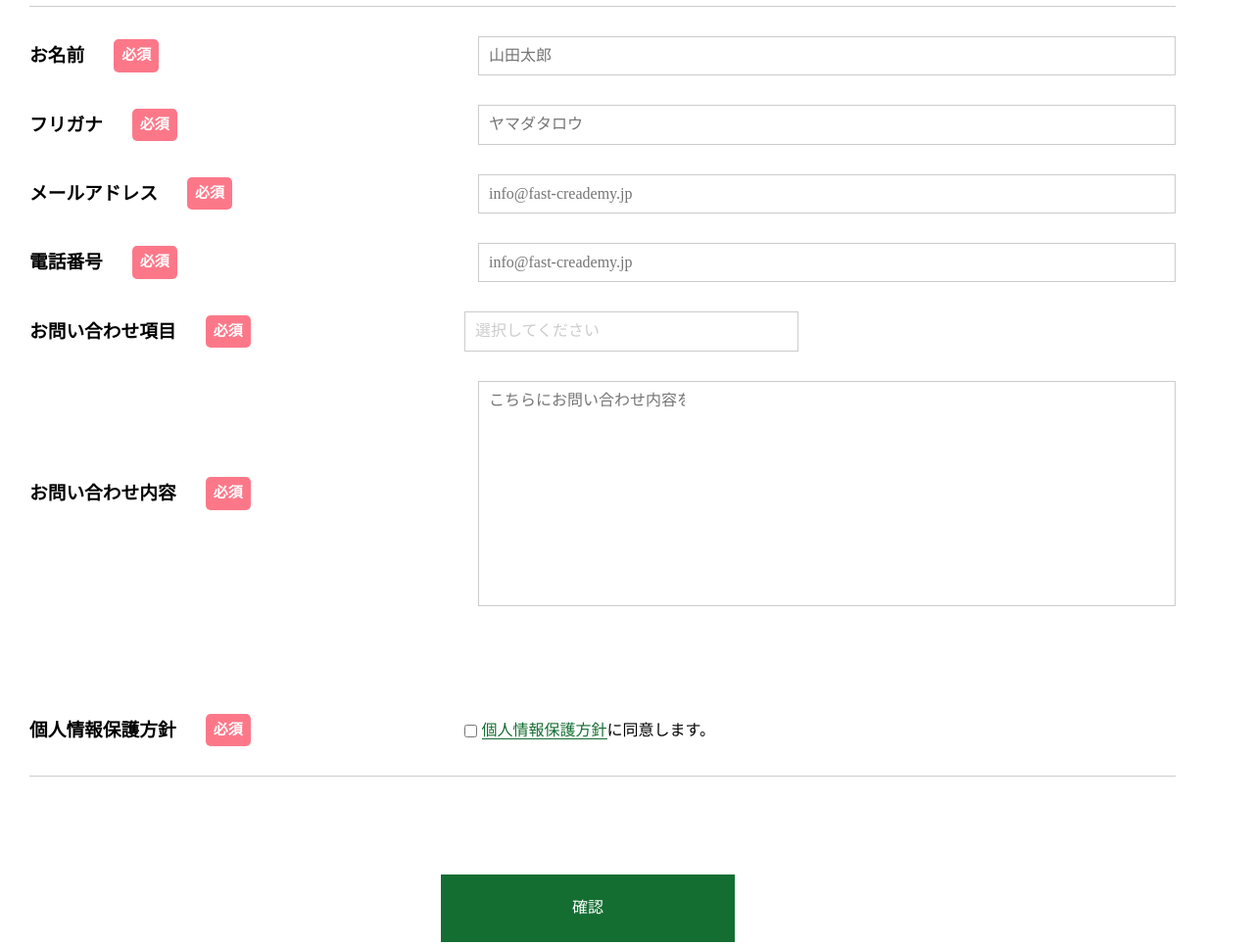
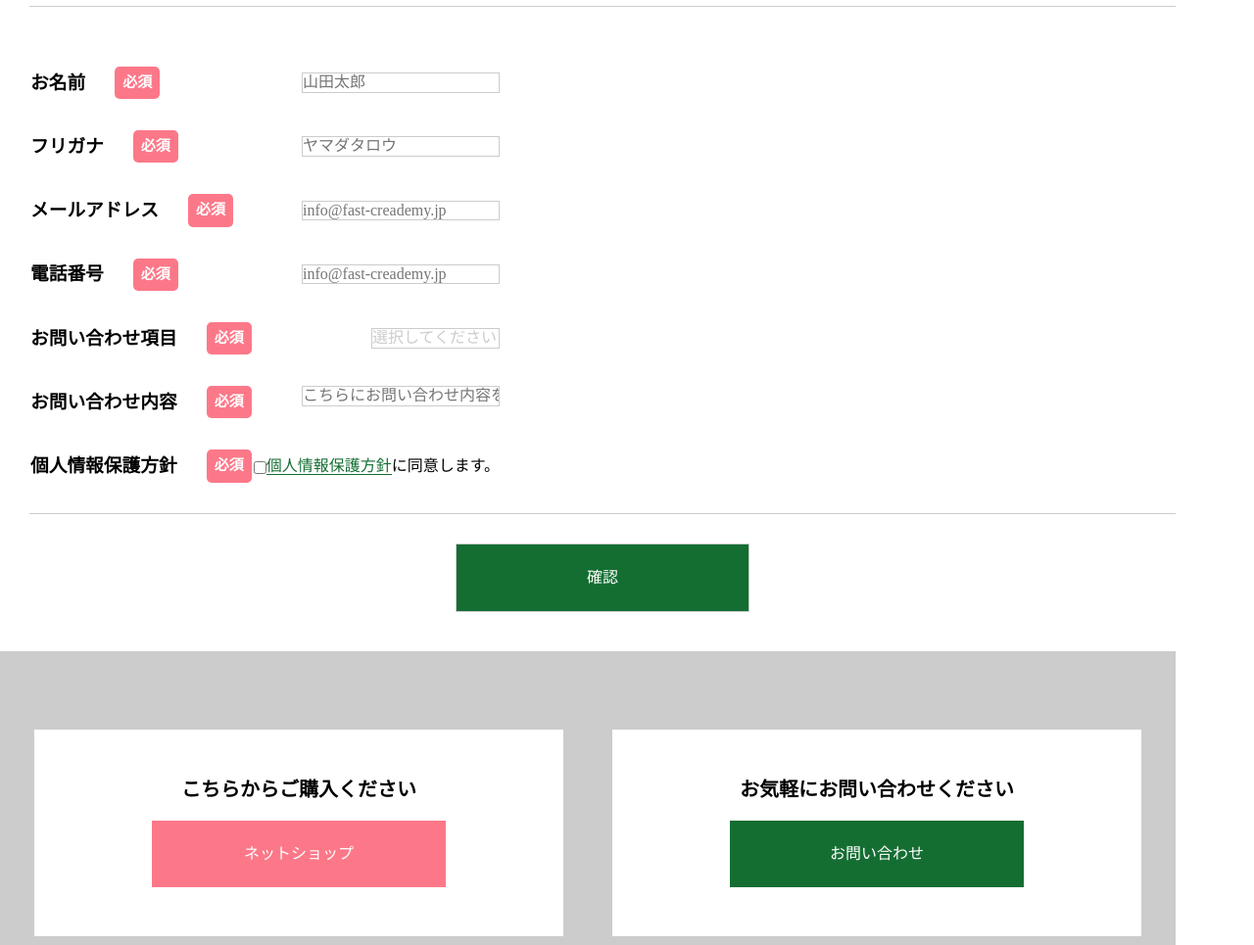
Before and after one commit to kanamo-r/contact, a plain HTML site: page index.html in a window 1280 px wide. Shown: the part 800-1765 px from the top of the page at 98% size. Drawn offline with Linux system fonts and the light colour scheme; files whose address does not match are found by name.

Commit message:
HTML・CSSを更新しました

```diff
--- a/index.html
+++ b/index.html
@@ -42,81 +42,79 @@
     </section>
     <section class="sec_02">
       <div class="wrapper">
-        <div class="sec_02_box">
-          <div class="sec_02_box_left">
+        <form>
+          <table class="sec_02_tbl">
+            <tr>
+              <td class="sec_02_left">
                 <h3>お名前</h3>
                 <p>必須</p>
-          </div>
-          <div class="sec_02_box_right">
+              </td>
+              <td class="sec_02_right">
                 <input type="text" placeholder="山田太郎">
-          </div>
-        </div>
-        <div class="sec_02_box">
-          <div class="sec_02_box_left">
+              </td>
+            </tr>
+            <tr>
+              <td class="sec_02_left">
                 <h3>フリガナ</h3>
                 <p>必須</p>
-          </div>
-          <div class="sec_02_box_right">
+              </td>
+              <td class="sec_02_right">
                 <input type="text" placeholder="ヤマダタロウ">
-          </div>
-        </div>
-        <div class="sec_02_box">
-          <div class="sec_02_box_left">
+              </td>
+            </tr>
+            <tr>
+              <td class="sec_02_left">
                 <h3>メールアドレス</h3>
                 <p>必須</p>
-          </div>
-          <div class="sec_02_box_right">
+              </td>
+              <td class="sec_02_right">
                 <input type="text" placeholder="info@fast-creademy.jp">
-          </div>
-        </div>
-        <div class="sec_02_box">
-          <div class="sec_02_box_left">
+              </td>
+            </tr>
+            <tr>
+              <td class="sec_02_left">
                 <h3>電話番号</h3>
                 <p>必須</p>
-          </div>
-          <div class="sec_02_box_right">
+              </td>
+              <td class="sec_02_right">
                 <input type="text" placeholder="info@fast-creademy.jp">
-          </div>
-        </div>
-        <div class="sec_02_box">
-          <div class="sec_02_box_left">
+              </td>
+            </tr>
+            <tr>
+              <td class="sec_02_left">
                 <h3>お問い合わせ項目</h3>
                 <p>必須</p>
-          </div>
-          <div class="sec_02_box_right">
+              </td>
+              <td class="sec_02_right">
                 <select name="example" placeholder="ここに文字を入力">
                   <option value="1">選択してください</option>
                   <option value="2">選択肢1</option>
                   <option value="3">選択肢2</option>
                   <option value="4">選択肢3</option>
                 </select>
-          </div>
-        </div>
-        <div class="sec_02_box">
-          <div class="sec_02_box_left">
+              </td>
+            </tr>
+            <tr>
+              <td class="sec_02_left">
                 <h3>お問い合わせ内容</h3>
                 <p>必須</p>
-          </div>
-          <div class="sec_02_box_right_0">
+              </td>
+              <td class="sec_02_right_0">
                 <input type="text" placeholder="こちらにお問い合わせ内容をご記入ください">
-          </div>
-        </div>
-        <div class="sec_02_box_0">
-          <div class="sec_02_box_left">
+              </td>
+            </tr>
+            <tr>
+              <td class="sec_02_left">
                 <h3>個人情報保護方針</h3>
                 <p>必須</p>
-          </div>
-          <div class="sec_02_box_right_1">
+              </td>
+              <td class="sec_02_right_1">
                 <input type="checkbox" name="example" value="1"><a class="sec_02_n0" href="">個人情報保護方針</a>に同意します。
-          </div>
-        </div>
-      </div>
-    </section>
-    <section class="sec_03">
-      <div class="wrapper">
-        <div class="sec_03_btn_box">
-          <a href="#" class="sec_03_btn">確認</a>
-        </div>
+              </td>
+            </tr>
+          </table>
+          <input class="sec_02_btn" type="submit" value="確認">
+        </form>
       </div>
     </section>
     <section class="sec_btn">
--- a/stylesheet.css
+++ b/stylesheet.css
@@ -55,44 +55,34 @@ img{
   margin: 80px 0px 40px 30px;
   border-top: 1px solid #cccccc;
 }
-.sec_02_box {
+.sec_02_tbl tr {
   display: flex;
   justify-content: space-between;
   margin: 30px 0px;
 }
-.sec_02_box_0 {
+.sec_02_tbl {
   display: flex;
   justify-content: space-between;
   margin: 30px 0px;
-  padding: 80px 0px 30px 0px;
   border-bottom: 1px solid #cccccc;
 }
-.sec_02_box_left{
+.sec_02_left {
   display: flex;
+}
+.sec_02_right {
+  align-self: center;
+}
+.sec_02_right_1 {
+  align-self: center;
 }
 .sec_02_n0 {
   border-bottom: 1px solid #146e32;
   color: #146e32;
-  margin-left: 5px;
 }
-.sec_02_box h3{
+.sec_02_left h3{
   align-self: center;
 }
-.sec_02_box_0 h3{
-  align-self: center;
-}
-.sec_02_box p{
-  align-self: center;
-  margin-left: 30px;
-  padding: 8px;
-  display: block;
-  color: #fff;
-  background-color: #fc7889;
-  border-radius: 5px;
-  font-weight: bold;
-  font-size: 15px;
-}
-.sec_02_box_0 p{
+.sec_02_tbl p{
   align-self: center;
   margin-left: 30px;
   padding: 8px;
@@ -105,25 +95,14 @@ img{
 }
 input {
   border: 1px solid #cccccc;
-  padding: 10px 500px 10px 10px;
 }
-.sec_02_box_right_0 input{
-  padding-bottom: 200px;
-}
-.sec_02_box_right_1 {
-  margin-right: 470px;
-  align-self: center;
-}
+
+
 select {
   border: 1px solid #cccccc;
-  padding: 10px 200px 10px 10px;
   color: #cccccc;
-  margin-right: 385px;
 }
-.sec_03 {
-  margin: 100px 0;
-}
-.sec_03_btn_box {
+.sec_02_btn {
   width: 300px;
   margin-right: auto;
   margin-left: auto;
```
Lines whose indentation alone changed are shown as unchanged.
